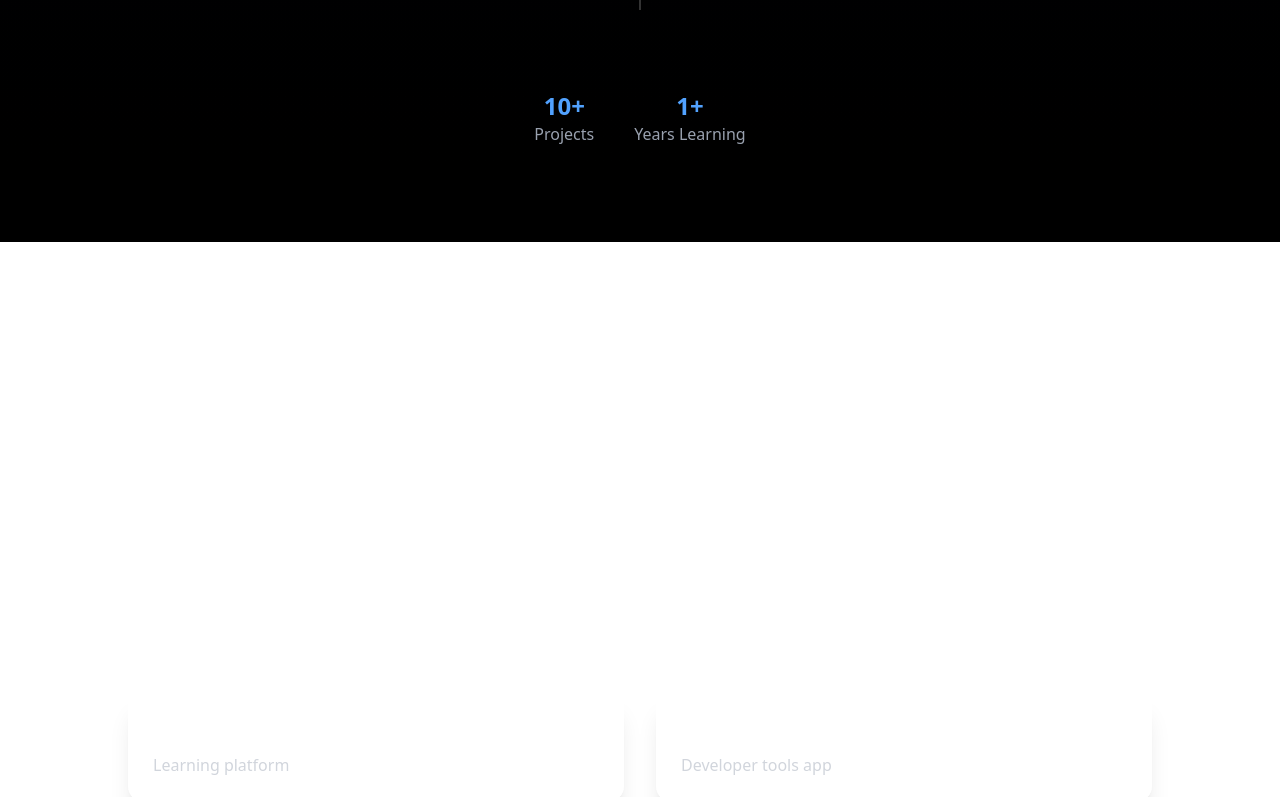
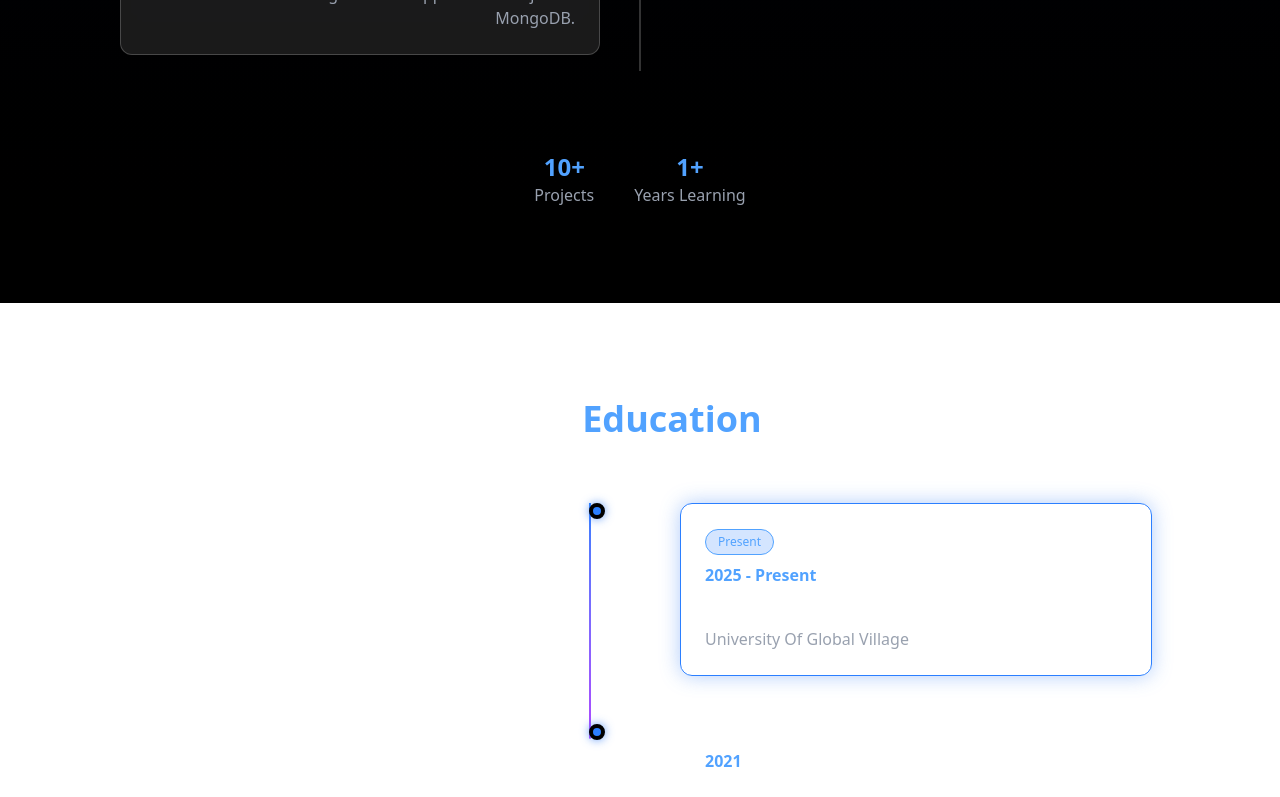
Before and after one commit to emon-101/my-portfolio, a Next.js app: page / in a window 1280 px wide. Shown: the part 2000-2797 px from the top of the page. Built offline with nearby package versions, Linux system fonts and the light colour scheme.

Commit message:
fixed navbar related issues for mobile devices

```diff
--- a/src/app/page.js
+++ b/src/app/page.js
@@ -1,6 +1,7 @@
 import Hero from "@/components/homepage/Hero";
 import AboutMe from "@/components/main/AboutMe";
 import Contacts from "@/components/main/Contacts";
+import Education from "@/components/main/Education";
 import Projects from "@/components/main/Projects";
 import Skills from "@/components/main/Skills";
 
@@ -9,6 +10,7 @@ export default function Home() {
     <div>
       <Hero />
       <AboutMe />
+      <Education />
       <Skills />
       <Projects />
       <Contacts />
--- a/src/components/homepage/Navbar.jsx
+++ b/src/components/homepage/Navbar.jsx
@@ -8,97 +8,110 @@ import Link from "next/link";
 
 const Navbar = () => {
   const [isOpen, setIsOpen] = useState(false);
+
   return (
-    <div>
-      <nav className="fixed w-full z-50 backdrop-blur-lg bg-white/10 border-b border-white/20 text-white">
-        <div className="max-w-6xl mx-auto flex justify-between items-center p-4">
+    <>
+      <nav className="w-full z-50 bg-black/40 backdrop-blur-xl border-b border-white/10 text-white">
+        <div className="max-w-6xl mx-auto flex justify-between items-center px-6 py-4">
           {/* Logo */}
-          <h1 className="text-xl font-bold">Emon.dev</h1>
+          <h1 className="text-xl font-bold tracking-wide text-white">
+            Emon<span className="text-blue-400">.dev</span>
+          </h1>
 
           {/* Desktop Menu */}
-          <ul className="hidden md:flex gap-8 text-sm">
-            <li className="hover:text-gray-300 cursor-pointer">About</li>
-            <li className="hover:text-gray-300 cursor-pointer">Projects</li>
-            <li className="hover:text-gray-300 cursor-pointer">Contact</li>
+          <ul className="hidden md:flex gap-8 text-sm text-white/90">
+            {["About", "Projects", "Contact"].map((item, i) => (
+              <li
+                key={i}
+                className="relative cursor-pointer group text-white/90 hover:text-white transition"
+              >
+                {item}
+                <span className="absolute left-0 -bottom-1 w-0 h-0.5 bg-blue-400 transition-all group-hover:w-full"></span>
+              </li>
+            ))}
           </ul>
 
-          {/* Social Icons (Desktop) */}
+          {/* Desktop Social */}
           <div className="hidden md:flex items-center gap-4 text-lg">
-            <Link href={"https://github.com/emon-101"} target="_blank">
-              <FaGithub className="cursor-pointer hover:scale-110 hover:text-gray-300 transition" />
+            <Link href="https://github.com/emon-101" target="_blank">
+              <FaGithub className="hover:scale-110 transition" />
             </Link>
-            <Link href={"https://www.linkedin.com/in/emon101/"} target="_blank">
-              <FaLinkedin className="cursor-pointer hover:scale-110 hover:text-gray-300 transition" />
+            <Link href="https://www.linkedin.com/in/emon101/" target="_blank">
+              <FaLinkedin className="hover:scale-110 transition" />
             </Link>
-            <Link href={"https://x.com/EmonHossain26"} target="_blank">
-              <FaTwitter className="cursor-pointer hover:scale-110 hover:text-gray-300 transition" />
+            <Link href="https://x.com/EmonHossain26" target="_blank">
+              <FaTwitter className="hover:scale-110 transition" />
             </Link>
           </div>
 
-          {/* Hamburger Icon */}
-          <div className="md:hidden text-2xl cursor-pointer">
-            {isOpen ? (
-              <HiX onClick={() => setIsOpen(false)} />
-            ) : (
-              <HiMenu onClick={() => setIsOpen(true)} />
-            )}
+          {/* Mobile Toggle */}
+          <div
+            className="md:hidden text-2xl cursor-pointer z-15"
+            onClick={() => setIsOpen(!isOpen)}
+          >
+            {isOpen ? <HiX /> : <HiMenu />}
           </div>
         </div>
+      </nav>
 
-        {/* Mobile Menu */}
       <AnimatePresence>
         {isOpen && (
           <>
-              {/* Overlay */}
+            {/* 🌑 Overlay (FIXED) */}
             <motion.div
-                className="fixed inset-0 bg-black/50 backdrop-blur-sm"
+              className="fixed inset-0 bg-black/70 backdrop-blur-md z-40"
               initial={{ opacity: 0 }}
               animate={{ opacity: 1 }}
               exit={{ opacity: 0 }}
+              transition={{
+                type: "spring",
+                stiffness: 120,
+                damping: 15,
+              }}
               onClick={() => setIsOpen(false)}
             />
 
-              {/* Slide Panel */}
+            {/* 📱 Slide Panel */}
             <motion.div
-                initial={{ x: "100%" }}
-                animate={{ x: 0 }}
-                exit={{ x: "100%" }}
-                transition={{ duration: 0.4 }}
-                className="fixed top-0 right-0 w-64 h-full bg-white/10 backdrop-blur-xl border-l border-white/20 p-6"
+              initial={{ x: "100%", scale: 0.95, opacity: 0 }}
+              animate={{ x: 0, scale: 1, opacity: 1 }}
+              exit={{ x: "100%", scale: 0.95, opacity: 0 }}
+              transition={{
+                type: "spring",
+                stiffness: 90,
+                damping: 20,
+              }}
+              className="fixed top-0 right-0 w-72 h-full bg-black/90 backdrop-blur-xl border-l border-white/10 z-50 p-6 flex flex-col"
             >
-                <ul className="flex flex-col gap-6 text-lg mt-10">
-                  <li
-                    onClick={() => setIsOpen(false)}
-                    className="cursor-pointer hover:text-gray-300"
+              {/* Menu */}
+              <ul className="flex flex-col gap-8 text-lg mt-20 text-white">
+                {["About", "Projects", "Contact"].map((item, i) => (
+                  <motion.li
+                    key={i}
+                    initial={{ opacity: 0, x: 30, scale: 0.9 }}
+                    animate={{ opacity: 1, x: 0, scale: 1 }}
+                    transition={{ delay: i * 0.1 }}
+                    className="cursor-pointer text-white/90 hover:text-blue-400 transition"
                   >
-                    About
-                  </li>
-                  <li
-                    onClick={() => setIsOpen(false)}
-                    className="cursor-pointer hover:text-gray-300"
-                  >
-                    Projects
-                  </li>
-                  <li
-                    onClick={() => setIsOpen(false)}
-                    className="cursor-pointer hover:text-gray-300"
-                  >
-                    Contact
-                  </li>
+                    {item}
+                  </motion.li>
+                ))}
               </ul>
 
-                {/* Social Icons */}
-                <div className="flex gap-6 mt-10 text-2xl">
-                  <FaGithub className="hover:scale-110 transition cursor-pointer" />
-                  <FaLinkedin className="hover:scale-110 transition cursor-pointer" />
-                  <FaTwitter className="hover:scale-110 transition cursor-pointer" />
+              {/* Divider */}
+              <div className="w-full h-px bg-white/10 my-10" />
+
+              {/* Social */}
+              <div className="flex gap-6 text-2xl text-white/80">
+                <FaGithub className="hover:scale-110 hover:text-white transition" />
+                <FaLinkedin className="hover:scale-110 hover:text-white transition" />
+                <FaTwitter className="hover:scale-110 hover:text-white transition" />
               </div>
             </motion.div>
           </>
         )}
       </AnimatePresence>
-      </nav>
-    </div>
+    </>
   );
 };
 
--- /dev/null
+++ b/src/components/main/Education.jsx
@@ -0,0 +1,106 @@
+"use client";
+import { motion, useScroll, useSpring } from "framer-motion";
+import { useRef } from "react";
+
+const Education = () => {
+  const ref = useRef(null);
+  // Track scroll progress of this section
+  const { scrollYProgress } = useScroll({
+    target: ref,
+    offset: ["start end", "end start"],
+  });
+
+  // Smooth animation
+  const scaleY = useSpring(scrollYProgress, {
+    stiffness: 100,
+    damping: 30,
+  });
+
+  const education = [
+    {
+      year: "2025 - Present",
+      degree: "B.Sc in Computer Science & Engineering",
+      institution: "University Of Global Village",
+      current: true,
+    },
+    {
+      year: "2021",
+      degree: "Higher Secondary School Certificate (HSC)",
+      institution: "Babuganj Degree College",
+    },
+    {
+      year: "2019",
+      degree: "Secondary School Certificate (SSC)",
+      institution: "Kedarpur Sonar Bangla High School and College",
+    },
+  ];
+  return (
+    <section
+      ref={ref}
+      className="py-24 px-4 sm:px-6 md:px-10 text-white relative"
+    >
+      {/* Title */}
+      <h2 className="text-3xl sm:text-4xl font-bold text-center mb-16">
+        My <span className="text-blue-400">Education</span>
+      </h2>
+
+      <div className="relative max-w-5xl mx-auto">
+        {/* 🔥 Animated Line */}
+        <motion.div
+          style={{ scaleY }}
+          className="absolute origin-top left-4 md:left-[45%] top-0 w-0.5 h-full
+          bg-linear-to-b from-blue-500 to-purple-500"
+        />
+
+        <div className="space-y-12">
+          {education.map((item, i) => (
+            <motion.div
+              key={i}
+              initial={{ opacity: 0, y: 30 }}
+              whileInView={{ opacity: 1, y: 0 }}
+              transition={{ duration: 0.5, delay: i * 0.1 }}
+              className="relative flex items-start"
+            >
+              {/* 🔵 Dot */}
+              <div className="absolute left-2 md:left-[45%] w-4 h-4 bg-blue-500 rounded-full border-4 border-black shadow-[0_0_10px_rgba(59,130,246,0.8)] z-10" />
+
+              {/* 📦 Card */}
+              <div className="ml-10 md:ml-auto md:w-1/2 md:pl-10 w-full">
+                <div
+                  className={`bg-white/10 backdrop-blur-lg border rounded-xl p-5 md:p-6
+                  hover:-translate-y-2 transition duration-300
+                  ${
+                    item.current
+                      ? "border-blue-500 shadow-[0_0_20px_rgba(59,130,246,0.4)]"
+                      : "border-white/20"
+                  }`}
+                >
+                  {/* Badge */}
+                  {item.current && (
+                    <span className="inline-block text-xs px-3 py-1 mb-2 rounded-full bg-blue-500/20 text-blue-400 border border-blue-400">
+                      Present
+                    </span>
+                  )}
+
+                  <h3 className="text-blue-400 font-bold text-sm md:text-base">
+                    {item.year}
+                  </h3>
+
+                  <h4 className="text-base md:text-lg font-semibold mt-1">
+                    {item.degree}
+                  </h4>
+
+                  <p className="text-gray-400 mt-2 text-sm md:text-base">
+                    {item.institution}
+                  </p>
+                </div>
+              </div>
+            </motion.div>
+          ))}
+        </div>
+      </div>
+    </section>
+  );
+};
+
+export default Education;
```
Lines whose indentation alone changed are shown as unchanged.
